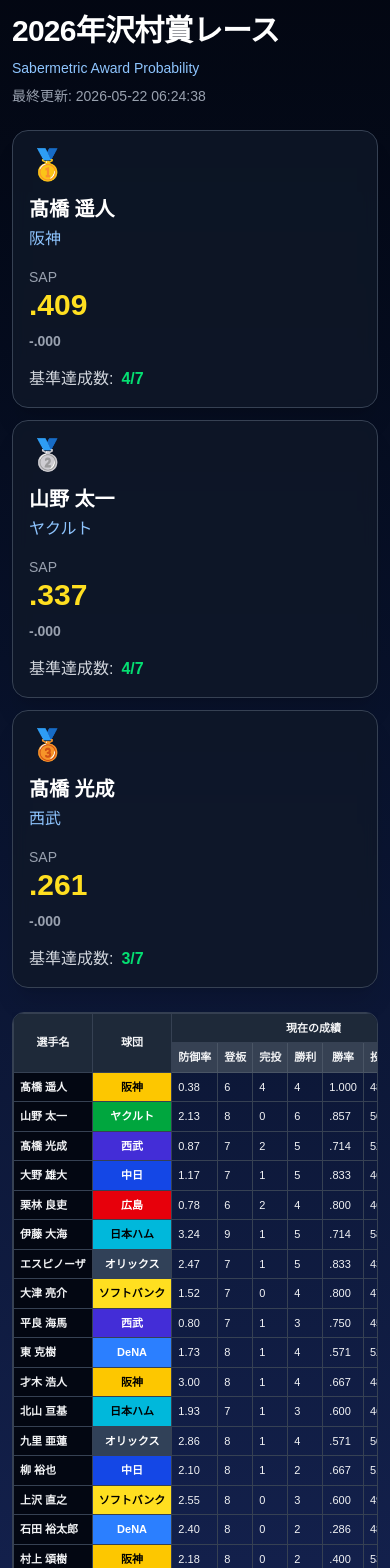
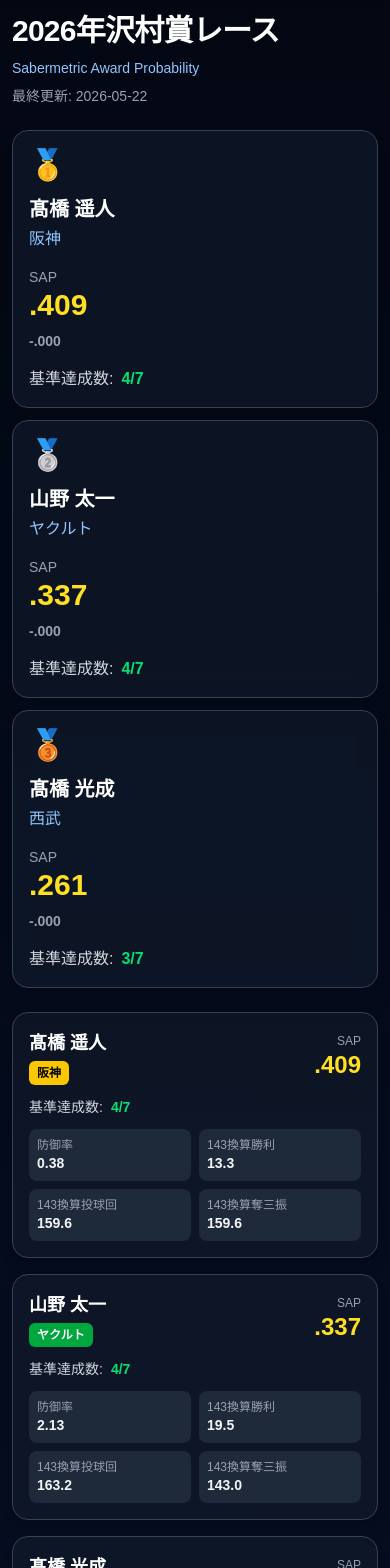
Before and after one commit to yakigraph888-ai/sap-site, a Next.js app: page / in a window 390 px wide. Shown: the top 1568 px of the page. Built offline with nearby package versions, Linux system fonts and the light colour scheme.

Commit message:
Add modile card

```diff
--- a/app/page.tsx
+++ b/app/page.tsx
@@ -277,7 +277,7 @@
         </p>
 
         <p className="text-gray-400 mt-2 text-sm">
-          最終更新: {updatedAt}
+          最終更新: {updatedAt?.split(" ")[0]}
         </p>
 
       </div>
@@ -367,8 +367,132 @@
 
       </div>
 
+        {/* スマホ用カード */}
+        <div className="md:hidden space-y-4 mb-6">
+
+          {sortedPlayers.map((player, index) => (
+
+            <div
+              key={index}
+              className="
+                rounded-2xl
+                bg-gray-900/80
+                border border-gray-700
+                p-4
+                shadow-lg
+              "
+            >
+
+              {/* 名前 */}
+              <div className="flex justify-between items-center mb-3">
+
+                <div>
+
+                  <div className="text-lg font-bold text-white">
+                    {player["選手名"]}
+                  </div>
+
+                  <div
+                    className={`
+                      inline-block
+                      px-2 py-1
+                      rounded-md
+                      text-xs
+                      mt-1
+                      ${teamColorClass(player["球団"])}
+                    `}
+                  >
+                    {player["球団"]}
+                  </div>
+
+                </div>
+
+                <div className="text-right">
+
+                  <div className="text-xs text-gray-400">
+                    SAP
+                  </div>
+
+                  <div className="text-2xl font-bold text-yellow-300">
+                    {formatSAP(
+                      Number(player["SAP"]),
+                      sapValues
+                    )}
+                  </div>
+
+                </div>
+
+              </div>
+
+              {/* 基準達成 */}
+              <div className="mb-3 text-sm text-gray-300">
+
+                基準達成数:
+                <span className="ml-2 text-green-400 font-bold">
+                  {player["基準達成数"]}/7
+                </span>
+
+              </div>
+
+              {/* 成績 */}
+              <div className="grid grid-cols-2 gap-2 text-sm">
+
+                <div className="bg-gray-800 rounded-lg p-2">
+                  <div className="text-gray-400 text-xs">
+                    防御率
+                  </div>
+                  <div className="font-bold">
+                    {formatERA(player["防御率"])}
+                  </div>
+                </div>
+
+                <div className="bg-gray-800 rounded-lg p-2">
+                  <div className="text-gray-400 text-xs">
+                    143換算勝利
+                  </div>
+                  <div className="font-bold">
+                    {formatOneDecimal(
+                      player["143試合換算勝利"]
+                    )}
+                  </div>
+                </div>
+
+                <div className="bg-gray-800 rounded-lg p-2">
+                  <div className="text-gray-400 text-xs">
+                    143換算投球回
+                  </div>
+                  <div className="font-bold">
+                    {formatOneDecimal(
+                      player["143試合換算投球回"]
+                    )}
+                  </div>
+                </div>
+
+                <div className="bg-gray-800 rounded-lg p-2">
+                  <div className="text-gray-400 text-xs">
+                    143換算奪三振
+                  </div>
+                  <div className="font-bold">
+                    {formatOneDecimal(
+                      player["143試合換算奪三振"]
+                    )}
+                  </div>
+                </div>
+
+              </div>
+
+            </div>
+
+          ))}
+
+        </div>
+
       {/* テーブル */}
-      <div className="overflow-x-auto">
+      <p className="text-xs md:text-sm text-gray-400 mb-2">
+        ※規定投球回到達者のみ
+      </p>
+
+      <div className="hidden md:block overflow-x-auto">
 
         <div className="overflow-x-auto rounded-xl border border-gray-700 shadow-2xl">
 
@@ -572,10 +696,6 @@
 
       </div>
 
-      <p className="mt-4 text-xs md:text-sm text-gray-400">
-        更新日時: {updatedAt}
-      </p>
-
     </main>
 
   )
```
